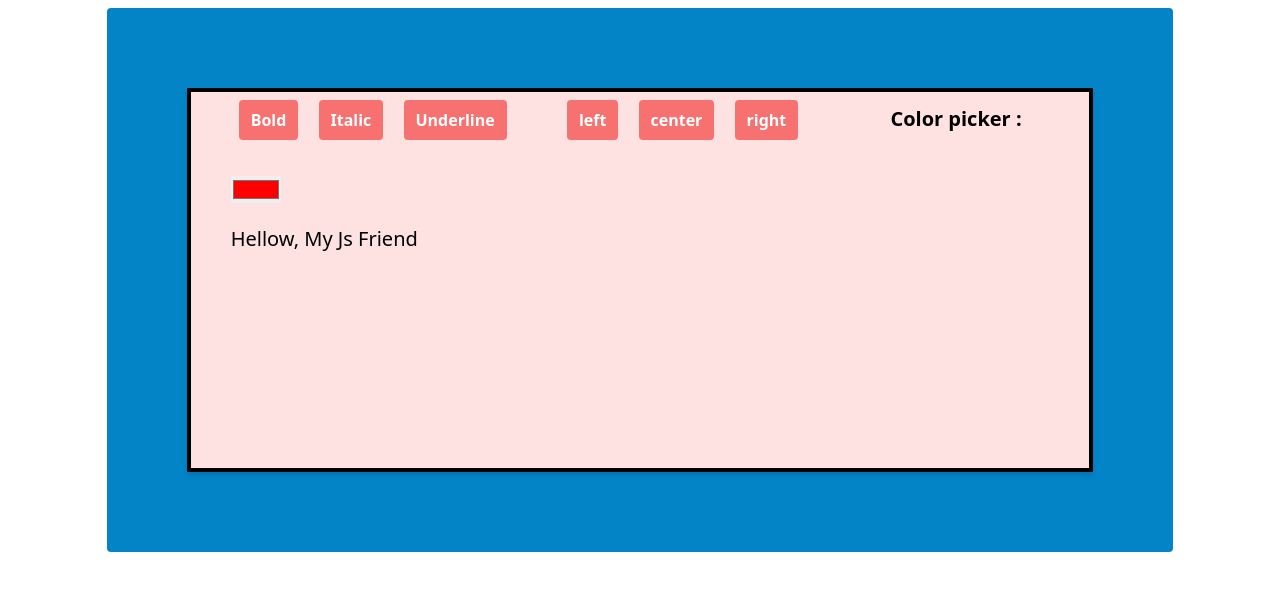
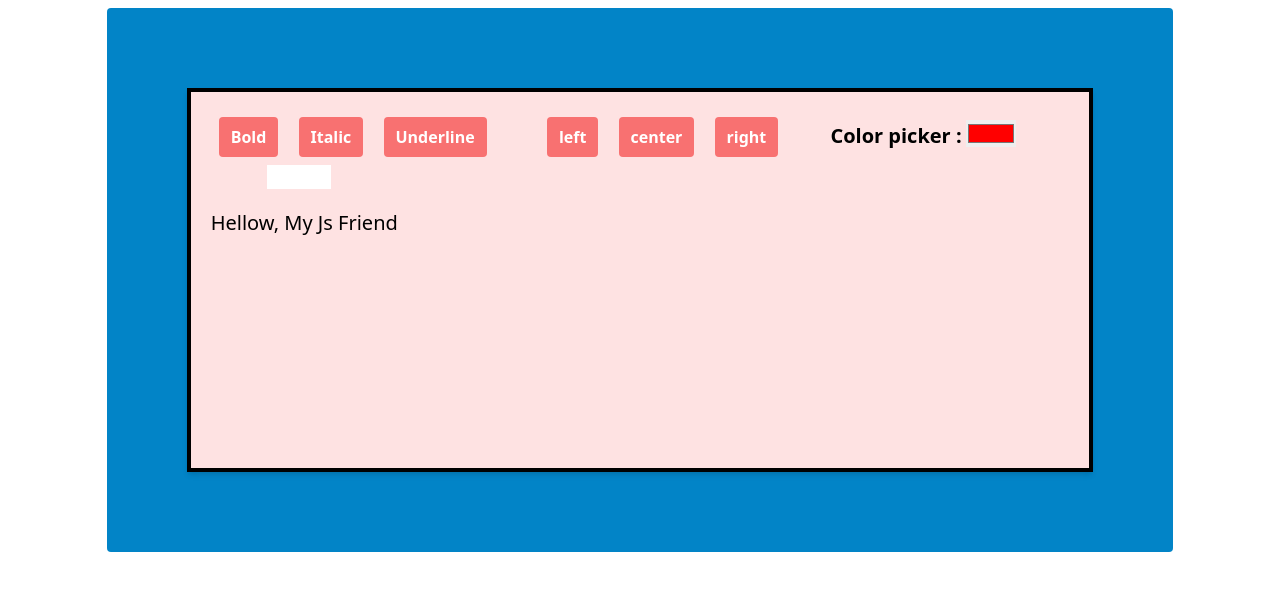
Before and after one commit to Atik074/text-editor, a plain HTML site: page index.html in a window 1280 px wide. Shown: the part 52-642 px from the top of the page. Drawn offline with nearby package versions, Linux system fonts and the light colour scheme.

Commit message:
font change by number

```diff
--- a/index.html
+++ b/index.html
@@ -13,25 +13,29 @@
       <section class="bg-sky-600 p-20  mb-3  w-10/12 mx-auto rounded h-auto">
 
 
-      <div class="w-full mx-auto shadow-md bg-red-100 h-96  border-4 border-black px-10">
+      <div class="w-full mx-auto shadow-md bg-red-100 h-96  border-4 border-black px-5">
 
            <div class="inline">
               <button id="btn-bold" class="px-3 py-2 bg-red-400 font-bold rounded text-white m-2">Bold</button>
               <button id="italic" class="px-3 py-2 bg-red-400 font-bold rounded text-white m-2">Italic</button>
               <button id="underline" class="px-3 py-2 bg-red-400 font-bold rounded text-white m-2">Underline</button>
             </div>
-            <div class="inline mx-10">
+            <div class="inline ml-10">
               <button id="left" class="px-3 py-2 bg-red-400 font-bold rounded text-white m-2">left</button>
               <button id="center" class="px-3 py-2 bg-red-400 font-bold rounded text-white m-2">center</button>
               <button id="right" class="px-3 py-2 bg-red-400 font-bold rounded text-white m-2">right</button>
 
             </div>
 
-            <div class="inline  mx-10  font-bold">
+            <div class="inline  ml-10  font-bold">
               <form action="/action_page.php" class="inline">
                 <label class="text-xl">Color picker :</label>
                   <input id="input-color" class="mt-7" type="color" id="favcolor" name="favcolor" value="#ff0000">
                 </form>
+          </div>
+          <!--  -->
+          <div class="inline ml-14">
+            <input id="number-field" class="w-16" type="number" name="" id="">
           </div>
           <!-- write in this div -->
         <div class="mt-5 ">
--- a/script.js
+++ b/script.js
@@ -30,3 +30,10 @@ document.getElementById('italic').addEventListener('click', function(){
  document.getElementById('input-color').onchange = function(){
            text.style.color = this.value;
  }
+
+ document.getElementById('number-field').onclick = function(){
+           const numberValue  = this.value;
+            const numberInPx = numberValue + 'px'
+           text.style.fontSize = numberInPx ;
+
+ }
```
